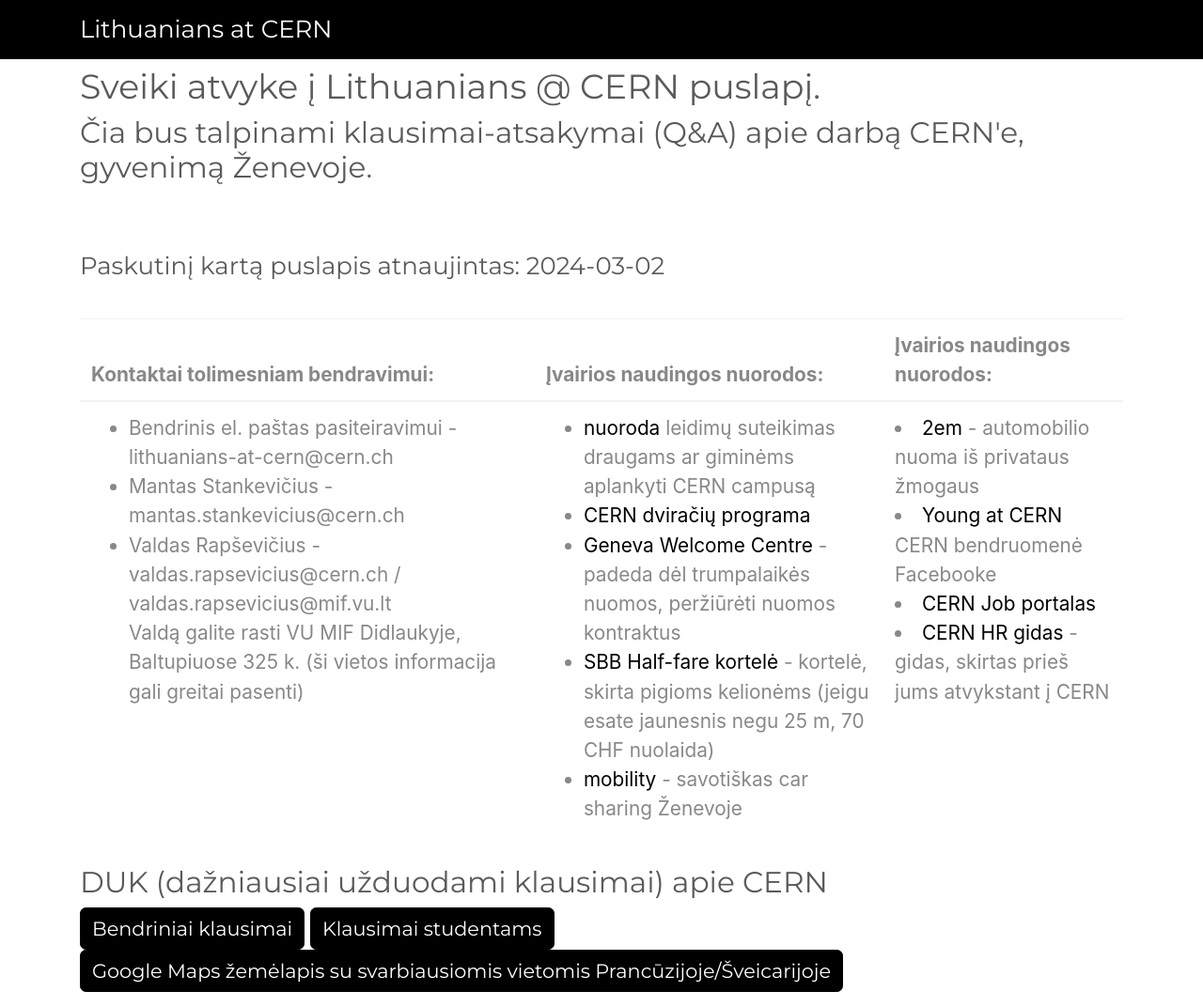
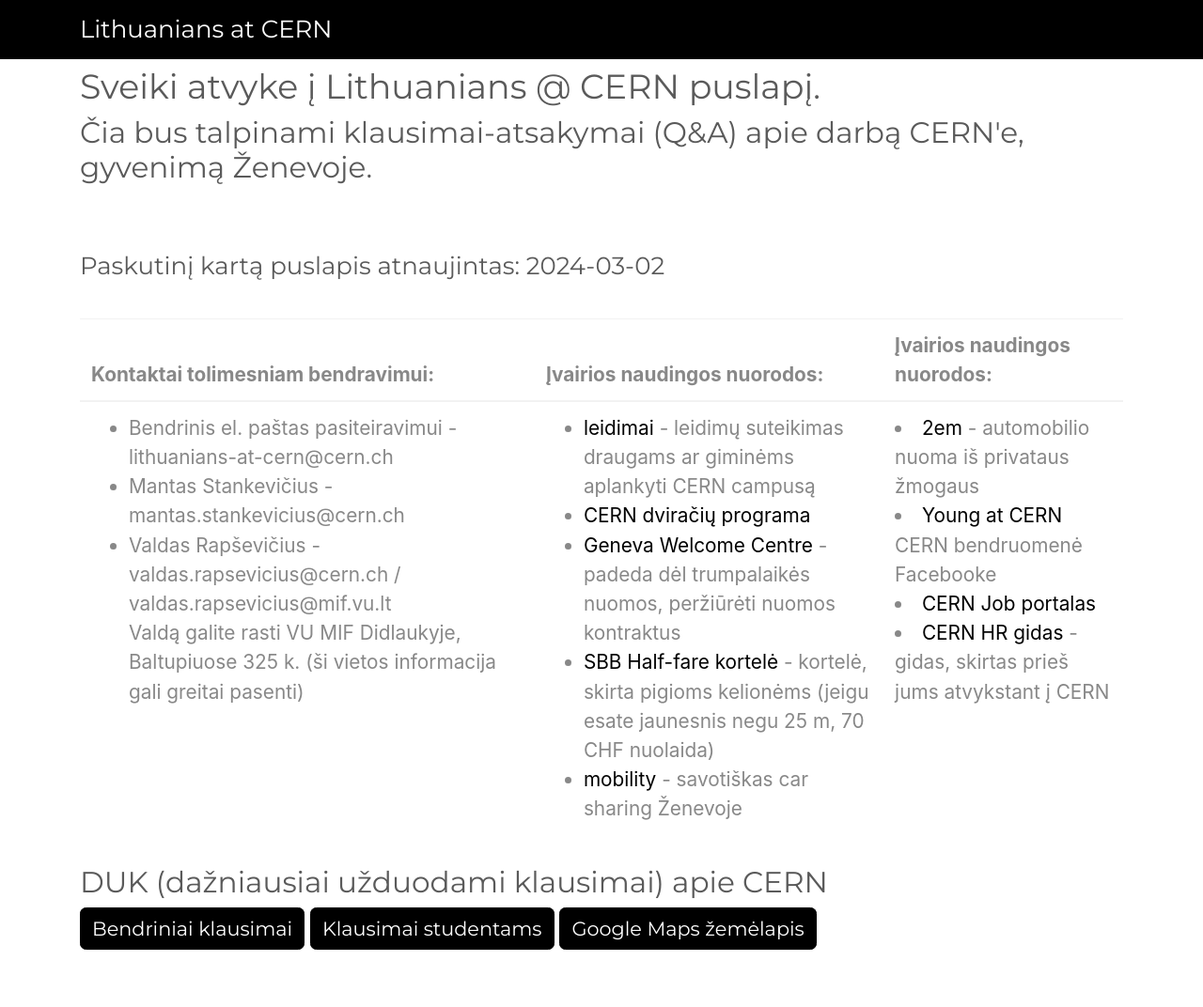
Before and after one commit to GintasS/testing-gintautas.github.io, a Jekyll site: the page built from index.html, in a window 1280 px wide. Shown: the whole page at 94% size. Built offline with Jekyll 4.4.1, drawn with Linux system fonts in a browser that asks for light colours; after the commit the page ends 1027 px from its top, so only the background shows below that.

Commit message:
Improved the main page.

```diff
--- a/index.html
+++ b/index.html
@@ -28,7 +28,7 @@
       </td>
       <td>
         <ul>
-          <li><a href="https://admin-eguide.web.cern.ch/en/procedure/visitors-cards-access-cern-visitors-and-conference-participants" target="_blank">nuoroda</a> leidimų suteikimas draugams ar giminėms aplankyti CERN campusą</li>
+          <li><a href="https://admin-eguide.web.cern.ch/en/procedure/visitors-cards-access-cern-visitors-and-conference-participants" target="_blank">leidimai</a> - leidimų suteikimas draugams ar giminėms aplankyti CERN campusą</li>
           <li><a href="https://sce-dep.web.cern.ch/mobility/bike-sharing" target="_blank">CERN dviračių programa</a></li>
           <li><a href="https://www.cagi.ch/en/?jsf=jet-engine:actus&tax=category:56" target="_blank"> Geneva Welcome Centre</a> - padeda dėl trumpalaikės nuomos, peržiūrėti nuomos kontraktus</li>
           <li><a href="https://www.sbb.ch/en/tickets-offers/travelcards/half-fare-travelcard.html" target="_blank">SBB Half-fare kortelė</a> - kortelė, skirta pigioms kelionėms (jeigu esate jaunesnis negu 25 m, 70 CHF nuolaida) </li>
@@ -55,7 +55,7 @@
     Klausimai studentams
   </button>
   <a class="btn btn-primary" href="https://www.google.com/maps/d/u/0/edit?mid=12RhePA8lWI_asHH4TW0a2_BA7N4OmAM&usp=sharing" target="_blank">
-    Google Maps žemėlapis su svarbiausiomis vietomis Prancūzijoje/Šveicarijoje
+    Google Maps žemėlapis
   </a>
 </p>
 
@@ -319,7 +319,7 @@
                         <br><br>
                         Visai kita situacija yra Šveicarijos pusėje. Aš (Gintautas) naudoju Lebara ryšį (neribos ryšis mėnesiui 40 CHF).
                         Bet galima apseiti ir be jo, nes CERN'o campusuose yra WI-FI, tik bėda keliaujant Ženevoje ar kitur.
-
+                        <br><br>
                         <b>PASTABA:</b> Jeigu gyvensite Prancūzijos pusėje, jūs dažnai kirsite sieną, todėl gali pasikeisti ryšys.
                         Rekomenduoju išsijungti roaming'ą, kitaip jūsų namų operatorius aktyvuos ROAMING planus, kurie brangiai kainuoja.
                         Bitė aktyvuoja planą 6 EUR - 100 MB beveik kaskart kertant sieną.
```
